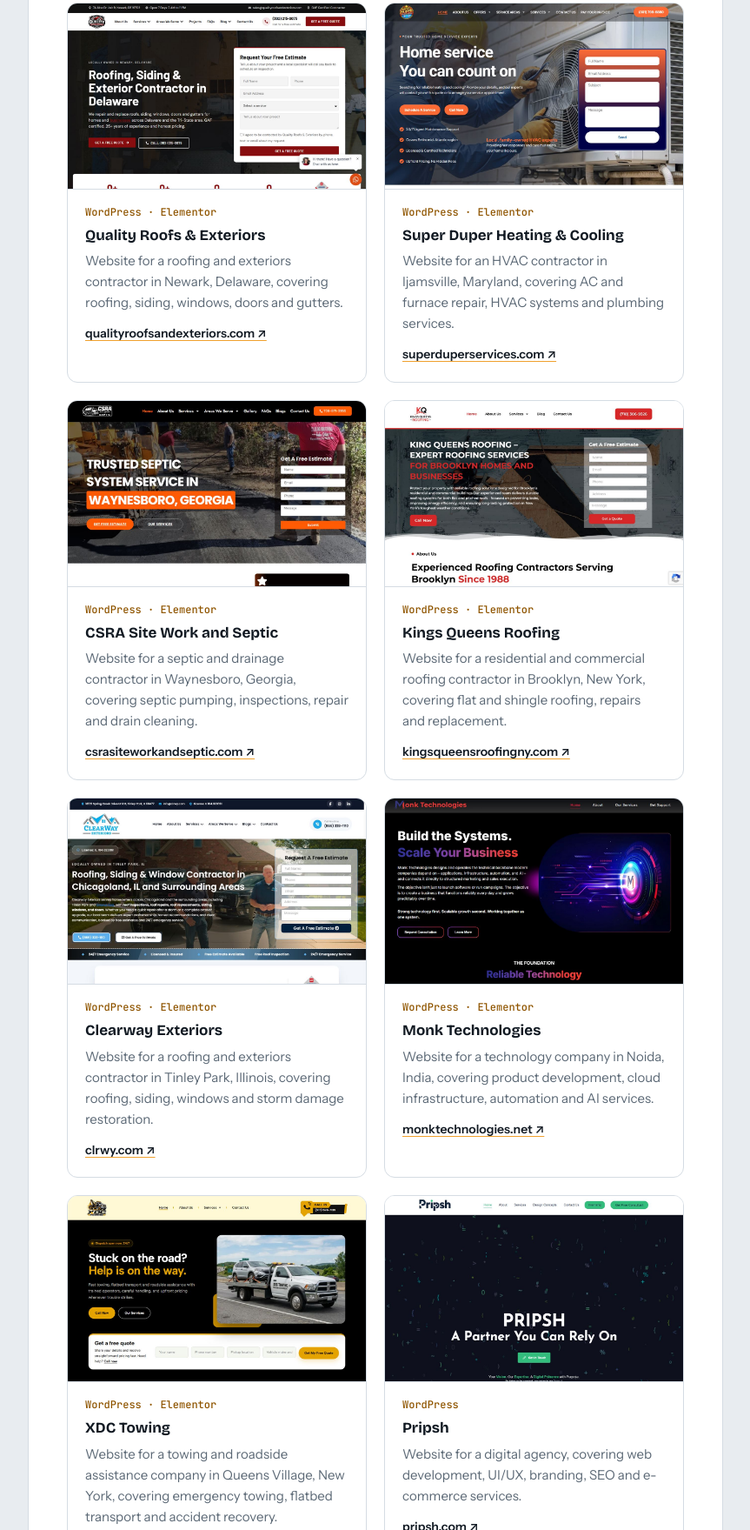
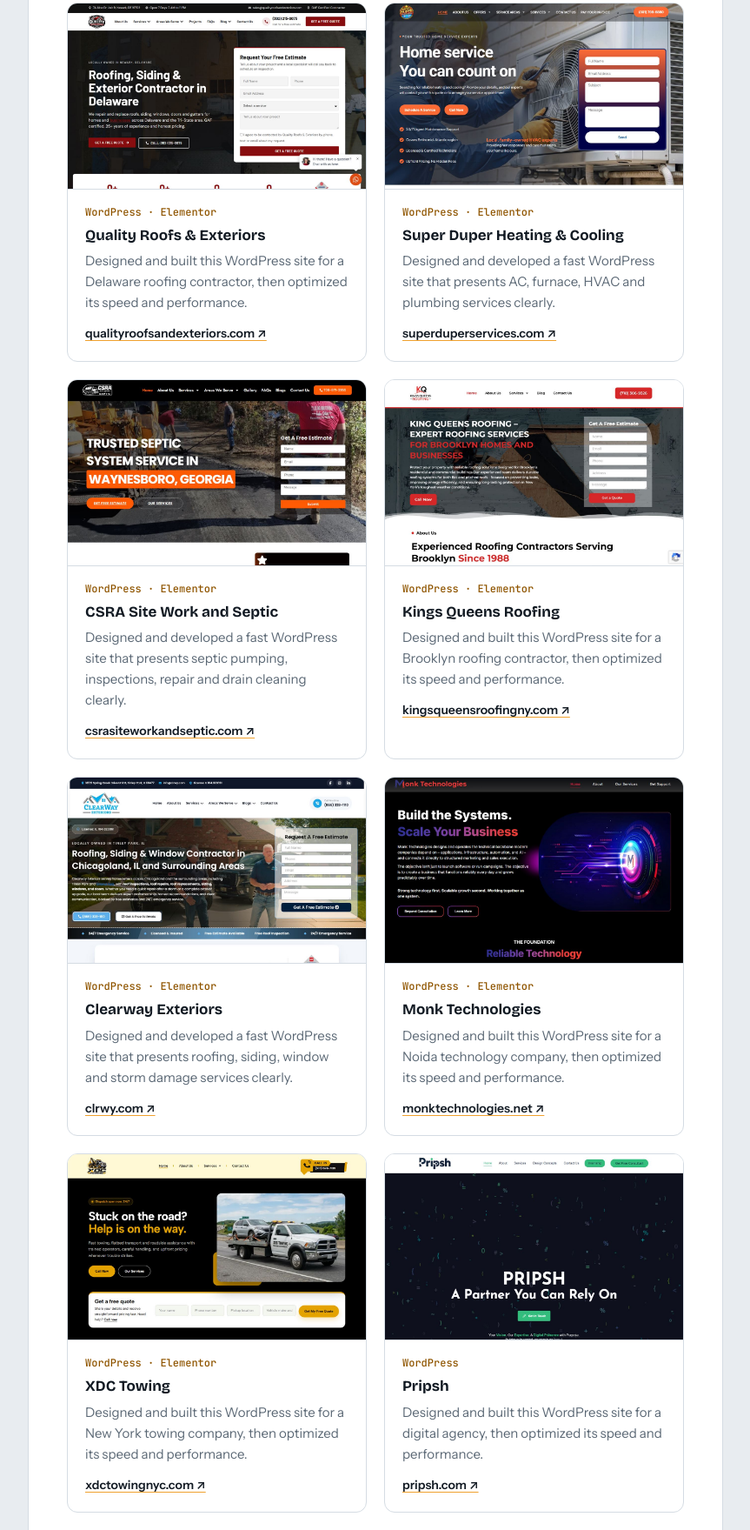
Before and after one commit to HimanshuPharswan/Himanshu-Singh-Portfolio, a plain HTML site: page index.html in a window 1280 px wide. Shown: the part 4739-6498 px from the top of the page at 87% size, without its empty margins (382-1245 px from the left). Drawn offline with nearby package versions, Linux system fonts and the light colour scheme.

Commit message:
Rewrite client project cards to show design and build work

```diff
--- a/index.html
+++ b/index.html
@@ -365,7 +365,7 @@
           <div class="body">
             <p class="stack">WordPress · Elementor</p>
             <h4>Quality Roofs &amp; Exteriors</h4>
-            <p>Website for a roofing and exteriors contractor in Newark, Delaware, covering roofing, siding, windows, doors and gutters.</p>
+            <p>Designed and built this WordPress site for a Delaware roofing contractor, then optimized its speed and performance.</p>
             <p class="links"><a href="https://qualityroofsandexteriors.com/" target="_blank" rel="noopener">qualityroofsandexteriors.com ↗</a></p>
           </div>
         </article>
@@ -375,7 +375,7 @@
           <div class="body">
             <p class="stack">WordPress · Elementor</p>
             <h4>Super Duper Heating &amp; Cooling</h4>
-            <p>Website for an HVAC contractor in Ijamsville, Maryland, covering AC and furnace repair, HVAC systems and plumbing services.</p>
+            <p>Designed and developed a fast WordPress site that presents AC, furnace, HVAC and plumbing services clearly.</p>
             <p class="links"><a href="https://www.superduperservices.com/" target="_blank" rel="noopener">superduperservices.com ↗</a></p>
           </div>
         </article>
@@ -385,7 +385,7 @@
           <div class="body">
             <p class="stack">WordPress · Elementor</p>
             <h4>CSRA Site Work and Septic</h4>
-            <p>Website for a septic and drainage contractor in Waynesboro, Georgia, covering septic pumping, inspections, repair and drain cleaning.</p>
+            <p>Designed and developed a fast WordPress site that presents septic pumping, inspections, repair and drain cleaning clearly.</p>
             <p class="links"><a href="https://csrasiteworkandseptic.com/" target="_blank" rel="noopener">csrasiteworkandseptic.com ↗</a></p>
           </div>
         </article>
@@ -395,7 +395,7 @@
           <div class="body">
             <p class="stack">WordPress · Elementor</p>
             <h4>Kings Queens Roofing</h4>
-            <p>Website for a residential and commercial roofing contractor in Brooklyn, New York, covering flat and shingle roofing, repairs and replacement.</p>
+            <p>Designed and built this WordPress site for a Brooklyn roofing contractor, then optimized its speed and performance.</p>
             <p class="links"><a href="https://kingsqueensroofingny.com/" target="_blank" rel="noopener">kingsqueensroofingny.com ↗</a></p>
           </div>
         </article>
@@ -405,7 +405,7 @@
           <div class="body">
             <p class="stack">WordPress · Elementor</p>
             <h4>Clearway Exteriors</h4>
-            <p>Website for a roofing and exteriors contractor in Tinley Park, Illinois, covering roofing, siding, windows and storm damage restoration.</p>
+            <p>Designed and developed a fast WordPress site that presents roofing, siding, window and storm damage services clearly.</p>
             <p class="links"><a href="https://clrwy.com/" target="_blank" rel="noopener">clrwy.com ↗</a></p>
           </div>
         </article>
@@ -415,7 +415,7 @@
           <div class="body">
             <p class="stack">WordPress · Elementor</p>
             <h4>Monk Technologies</h4>
-            <p>Website for a technology company in Noida, India, covering product development, cloud infrastructure, automation and AI services.</p>
+            <p>Designed and built this WordPress site for a Noida technology company, then optimized its speed and performance.</p>
             <p class="links"><a href="https://monktechnologies.net/" target="_blank" rel="noopener">monktechnologies.net ↗</a></p>
           </div>
         </article>
@@ -425,7 +425,7 @@
           <div class="body">
             <p class="stack">WordPress · Elementor</p>
             <h4>XDC Towing</h4>
-            <p>Website for a towing and roadside assistance company in Queens Village, New York, covering emergency towing, flatbed transport and accident recovery.</p>
+            <p>Designed and built this WordPress site for a New York towing company, then optimized its speed and performance.</p>
             <p class="links"><a href="https://xdctowingnyc.com/" target="_blank" rel="noopener">xdctowingnyc.com ↗</a></p>
           </div>
         </article>
@@ -435,7 +435,7 @@
           <div class="body">
             <p class="stack">WordPress</p>
             <h4>Pripsh</h4>
-            <p>Website for a digital agency, covering web development, UI/UX, branding, SEO and e-commerce services.</p>
+            <p>Designed and built this WordPress site for a digital agency, then optimized its speed and performance.</p>
             <p class="links"><a href="https://www.pripsh.com/" target="_blank" rel="noopener">pripsh.com ↗</a></p>
           </div>
         </article>
```
